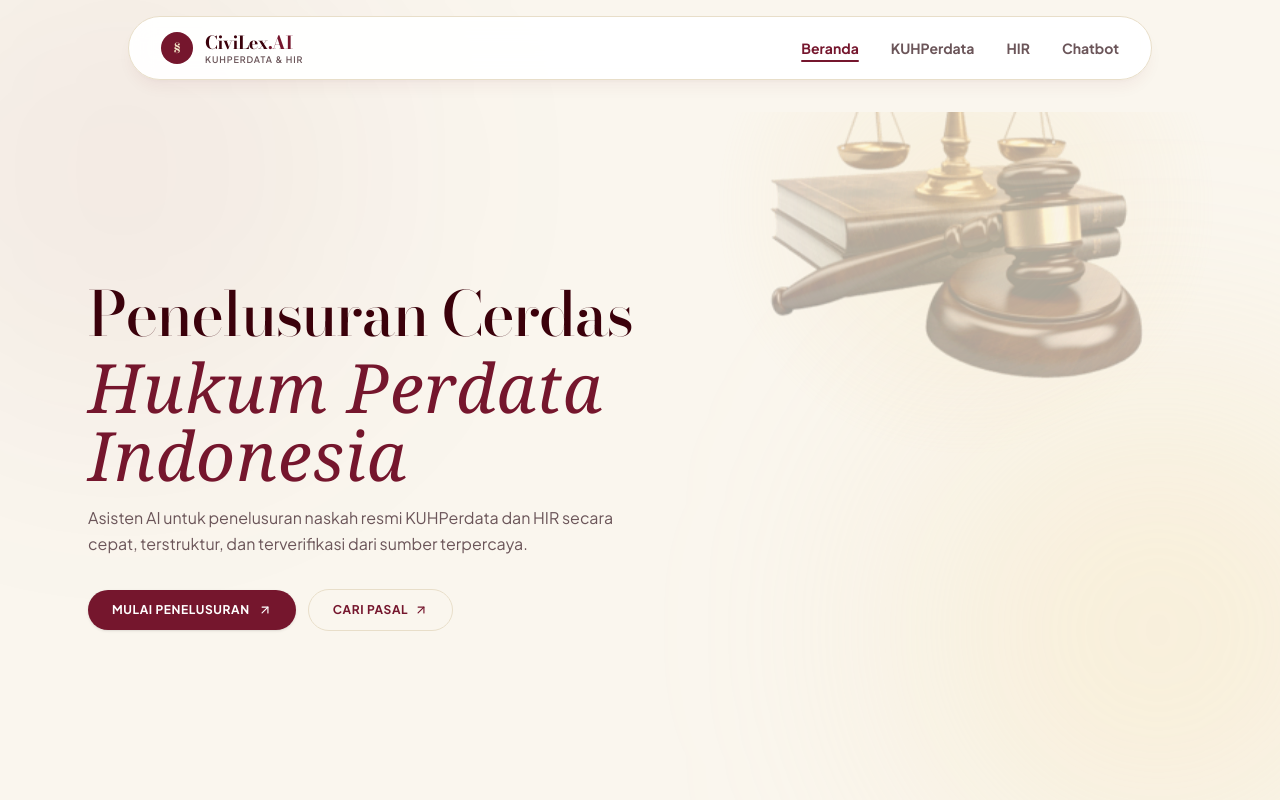
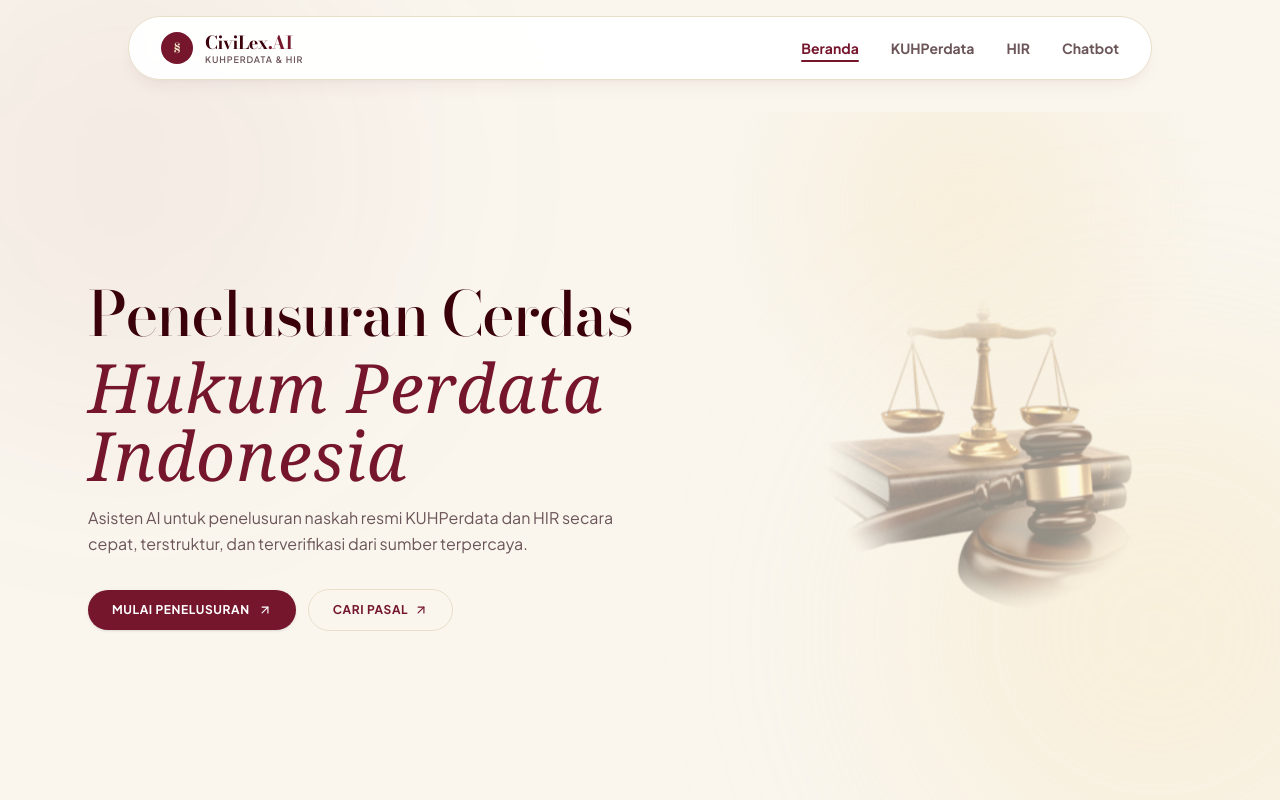
Before and after one commit to nisrinaatiqah/legal-rag-kuhperdata, a Next.js app in the folder perdata-app/: page / in a window 1280 px wide. Shown: the top 800 px of the page. Built offline with nearby package versions, Linux system fonts and the light colour scheme; a web font is replaced by a local one.

Commit message:
fix(hero): feather emblem edges and prevent clipping on laptop screens

```diff
--- a/perdata-app/app/globals.css
+++ b/perdata-app/app/globals.css
@@ -253,10 +253,10 @@ body {
 
 @keyframes floatSlow {
   0%, 100% {
-    transform: translateY(-50%) translateY(0px);
+    transform: translateY(0px);
   }
   50% {
-    transform: translateY(-50%) translateY(-10px);
+    transform: translateY(-8px);
   }
 }
 
--- a/perdata-app/app/page.tsx
+++ b/perdata-app/app/page.tsx
@@ -79,12 +79,16 @@ export default function HomePage() {
         {/* Soft Faded Background Law Emblem Watermark */}
         <div
           aria-hidden="true"
-          className="absolute right-2 sm:right-6 md:right-10 lg:right-14 top-1/2 -translate-y-1/2 w-[300px] sm:w-[380px] md:w-[460px] lg:w-[520px] max-w-[45vw] max-h-[72vh] aspect-square pointer-events-none select-none z-0 opacity-25 md:opacity-35 transition-opacity flex items-center justify-center animate-float-slow"
+          className="absolute right-4 sm:right-8 md:right-12 lg:right-16 top-1/2 -translate-y-1/2 w-[280px] sm:w-[340px] md:w-[400px] lg:w-[450px] max-w-[42vw] max-h-[66vh] aspect-square pointer-events-none select-none z-0 opacity-30 md:opacity-40 transition-opacity flex items-center justify-center"
+          style={{
+            maskImage: 'radial-gradient(ellipse at center, rgba(0,0,0,1) 50%, rgba(0,0,0,0) 82%)',
+            WebkitMaskImage: 'radial-gradient(ellipse at center, rgba(0,0,0,1) 50%, rgba(0,0,0,0) 82%)',
+          }}
         >
           <img
             src="/law-emblem.png"
             alt=""
-            className="w-full h-full object-contain filter contrast-[1.05] sepia-[0.15]"
+            className="w-full h-full object-contain filter contrast-[1.05] sepia-[0.15] animate-float-slow"
           />
         </div>
 
```
Also changed, not shown: perdata-app/public/law-emblem.png.
